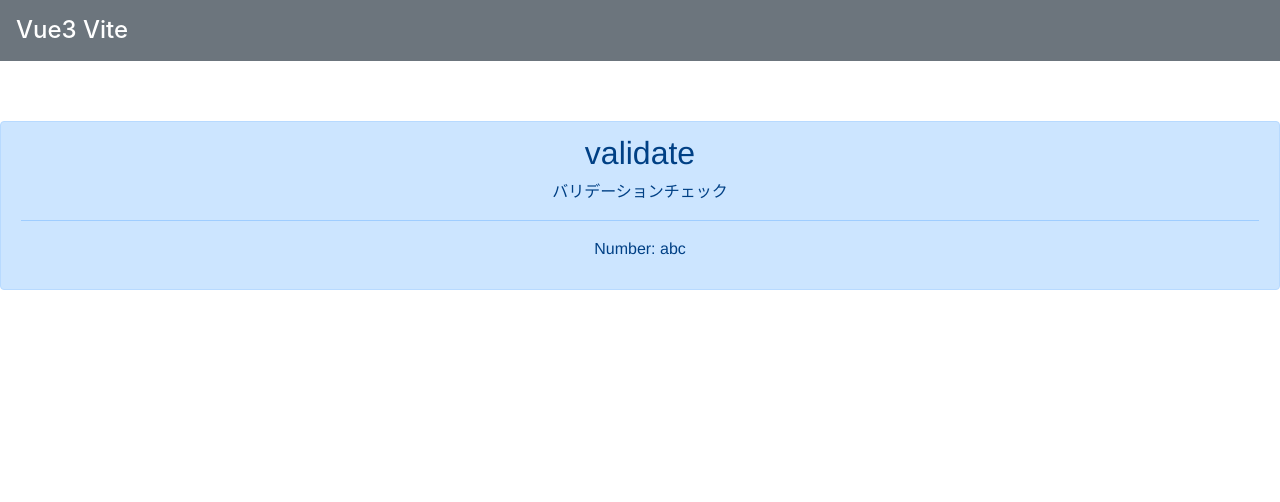
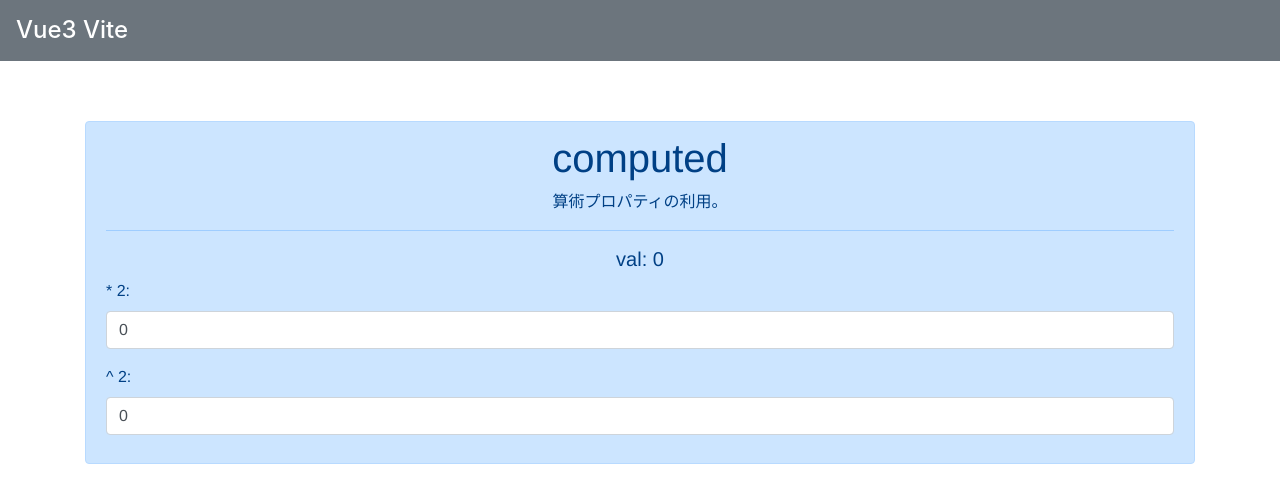
Before and after one commit to besumero628/Vue3_practice, a Vue app in the folder vite_app/: page / in a window 1280 px wide. Shown: the top 502 px of the page. Built offline with nearby package versions, Linux system fonts and the light colour scheme.

Commit message:
算出プロパティ

```diff
--- a/vite_app/index.html
+++ b/vite_app/index.html
@@ -15,7 +15,9 @@
 
 <body>
   <h1 class="bg-secondary text-white h4 p-3">Vue3 Vite</h1>
-  <div id="app"></div>
+  <div class="container">
+    <div id="app"></div>
+  </div>
   <script type="module" src="/src/main.js"></script>
 </body>
 
--- a/vite_app/src/App.vue
+++ b/vite_app/src/App.vue
@@ -1,6 +1,6 @@
 <template>
   <div id="app">
-    <HelloWorld v-bind:title="message" v-bind:num="num" />
+    <HelloWorld title="computed" />
   </div>
 </template>
 
--- a/vite_app/src/components/HelloWorld.vue
+++ b/vite_app/src/components/HelloWorld.vue
@@ -1,9 +1,17 @@
 <template>
   <div class="alert alert-primary">
-    <h2>{{ title }}</h2>
+    <h1>{{ title }}</h1>
     <p>{{ message }}</p>
     <hr>
-    <p>Number: {{num}}</p>
+    <p class="h5">val: {{val}}</p>
+    <div class="form-group text-left">
+      <label>* 2:</label>
+      <input type="number" v-model="a" class="form-control">
+    </div>
+    <div class="form-group text-left">
+      <label>^ 2:</label>
+      <input type="number" v-model="b" class="form-control">
+    </div>
   </div>
 </template>
 
@@ -12,18 +20,33 @@ export default {
   name: "HelloWorld",
   props: {
     title: String,
-    num: {
-      type: Number,
-      default: 100,
-      validator: (value)=> {
-        return value == parseInt(value) && value >= 0 && value <= 100
-      },
-    },
   },
   data() {
     return {
-      message: "バリデーションチェック",
-    };
+      message: "算術プロパティの利用。",
+      val: 0,
+    }
+  },
+  computed: {
+    a: {
+      get() {
+        return this.val * 2
+      },
+      set(value) {
+        this.val = Math.floor(value / 2)
+      },
+    },
+    b: {
+      get() {
+        return this.val * this.val
+      },
+      set(value) {
+        this.val = Math.floor(Math.sqrt(value))
+      }
+    },
+    created() {
+      this.val = 10
+    },
   }
 };
 </script>
```
